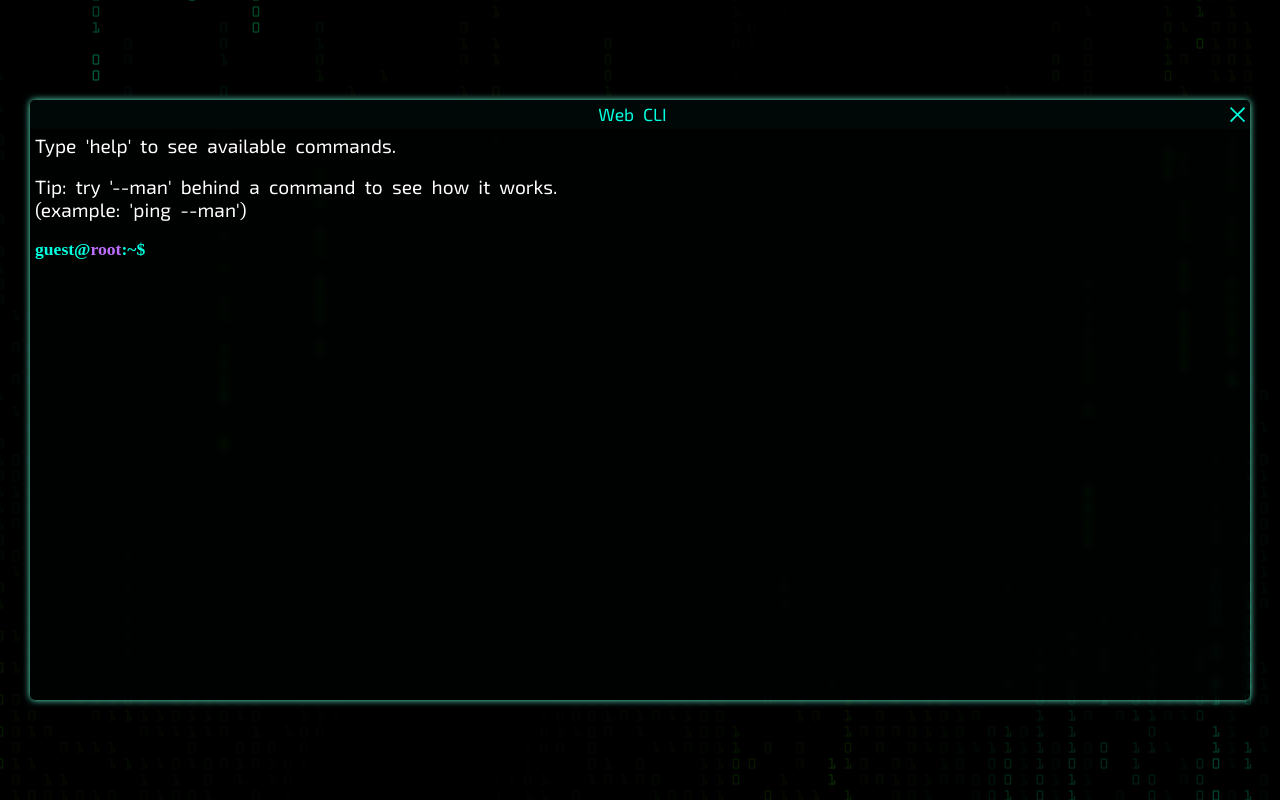
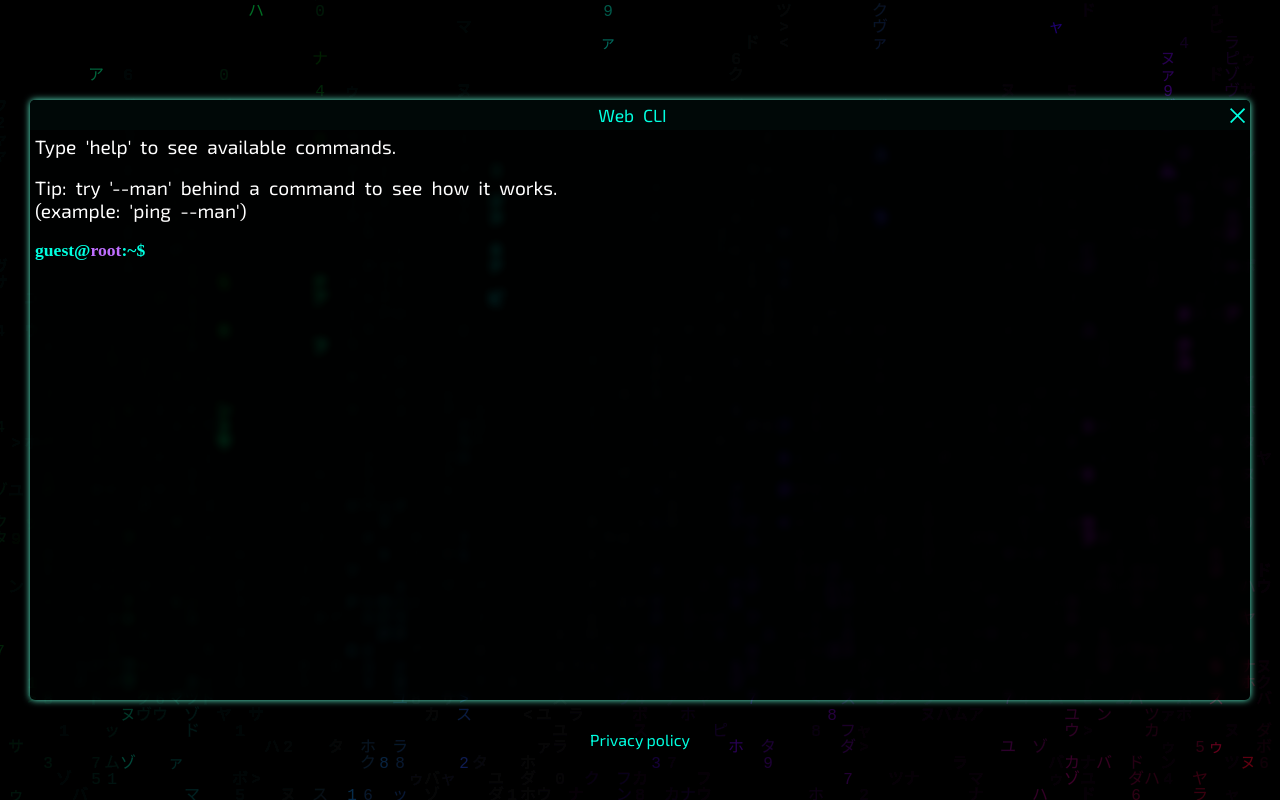
Before and after one commit to lukasbuschdev/cli, an Angular app: page / in a window 1280 px wide. Built offline with nearby package versions, Linux system fonts and the light colour scheme; a web font is replaced by a local one.

Commit message:
**updated**: more minor style updates (also background/canva), deleted some more unnessesary code

```diff
--- a/src/app/app.component.html
+++ b/src/app/app.component.html
@@ -1,4 +1,5 @@
 <canvas id="canvas"></canvas>
 <div class="column wrapper">
     <app-cmd></app-cmd>
+    <a class="link" href="https://lukasbusch.dev/privacy-policy" target="_blank">Privacy policy</a>
 </div>
--- a/src/app/app.component.scss
+++ b/src/app/app.component.scss
@@ -20,14 +20,30 @@
   }
 
   .wrapper {
+    height: 100vh;
+    height: 100dvh;
     position: relative;
     z-index: 1;
     background-color: transparent;
+
+    .link {
+      height: 30px;
+      width: 200px;
+      position: absolute;
+      bottom: 5vh;
+      left: 50%;
+      transform: translateX(-100px);
+      font-family: 'Exo 2';
+      color: $blue;
+      text-align: center;
+      cursor: pointer;
+    }
   }
 
-  app-header,
-  router-outlet,
-  app-footer {
-    position: relative;
-    background-color: transparent;
+  @media(max-width: 650px) {
+    .wrapper {
+      .link {
+        display: none;
+      }
+    }
   }
--- a/src/app/app.component.ts
+++ b/src/app/app.component.ts
@@ -63,12 +63,11 @@ export class AppComponent {
   private createGradient(ctx: CanvasRenderingContext2D, width: number, height: number): CanvasGradient {
     const gradient = ctx.createLinearGradient(0, 0, width, height);
     gradient.addColorStop(0, '#00ffc83d');
-    gradient.addColorStop(0.2, '#003300');
-    gradient.addColorStop(0.3, '#1ba5003d');
-    gradient.addColorStop(0.5, 'transparent');
-    gradient.addColorStop(0.7, '#1ba5003d');
-    gradient.addColorStop(0.8, '#003300');
-    gradient.addColorStop(1, '#00ffc83d');
+    gradient.addColorStop(0.2, '#007c00ff');
+    gradient.addColorStop(0.4, '#009aa5da');
+    gradient.addColorStop(0.6, '#2900a5da');
+    gradient.addColorStop(0.8, '#8900a5c5');
+    gradient.addColorStop(1, '#b20000ff');
     return gradient;
   }
 }
--- a/src/app/cmd/cmd.component.html
+++ b/src/app/cmd/cmd.component.html
@@ -1,7 +1,7 @@
 <div id="cmd" class="section-container center">
     <div #terminalContainer class="terminal column" role="main" elementtiming="terminal">
         <div class="header row between">
-            <div class="empty-space"></div>
+            <a class="link" href="https://lukasbusch.dev/privacy-policy">Privacy policy</a>
             <span>Web CLI</span>
             <img (click)="utils.goToPortfolio()" src="img/close.svg">
         </div>
--- a/src/app/cmd/cmd.component.scss
+++ b/src/app/cmd/cmd.component.scss
@@ -34,11 +34,21 @@
     background-color: $dark-blue;
     padding: 0 5px;
 
+    .link {
+        width: 0;
+        font-family: 'Exo 2';
+        font-size: 0.8rem;
+        color: $blue;
+        overflow: hidden;
+        cursor: pointer;
+    }
+
     span {
         font-size: 1.1rem;
         font-weight: 400;
         color: $blue;
     }
+
 
     img {
         height: 15px;
@@ -276,3 +286,11 @@
         padding: 10px 15px;
     }
 }
+
+@media(max-width: 650px) {
+    .header {
+        .link {
+            width: fit-content;
+        }
+    }
+}
--- a/src/app/cmd/help/help.component.scss
+++ b/src/app/cmd/help/help.component.scss
@@ -1,7 +1,6 @@
 @use 'variables' as *;
 
 span {
-    // font-family: 'OCRAbyBT', sans-serif;
     font-size: 1.2rem;
     font-weight: 400;
     color: var(--txt-white);
--- a/src/app/models/symbol.ts
+++ b/src/app/models/symbol.ts
@@ -7,7 +7,7 @@ export class Symbol {
     canvasHeight: any;
 
     constructor(x: any, y: any, fontSize: number, canvasHeight: any) {
-        this.characters = '01 ';
+        this.characters = '  ア   ァ  カ  サ  タ  ナ  ハ  マ  ヤ  ャ  ラ  ダ  バ  ピ  ウ  ゥ  ク  ス  ツ  ヌ  フ  ム  ユ  ホ  ゴ  ゾ  ド  ボ  ヴ  ッ  ン  0  1  2  3  4  5  6  7  8  9  <  > ';
         this.x = x;
         this.y = y;
         this.fontSize = fontSize;
@@ -26,4 +26,3 @@ export class Symbol {
         }
     }
 }
-// this.characters = 'アァカサタナハマヤャラワガザダバパイィキシチニヒミリヰギジヂビピウゥクスツヌフムユュルグズブヅプエェケセテネヘメレヱゲゼデベペオォコソトノホモヨョロヲゴゾドボポヴッン0123456789ABCDEFGHIJKLMNOPQRSTUVWXYZ<>';
--- a/src/styles.scss
+++ b/src/styles.scss
@@ -28,15 +28,6 @@
   font-style: normal;
   font-weight: 600;
   src: url('/media/exo-2-v24-latin-600.woff2') format('woff2'); /* Chrome 36+, Opera 23+, Firefox 39+, Safari 12+, iOS 10+ */
-}
-
-/* OCRAbyBT - latin */
-@font-face {
-  font-display: swap;
-  font-family: 'OCRAbyBT';  // This is the name you'll use in your CSS.
-  font-style: normal;
-  font-weight: 400;
-  src: local('OCRAbyBT Regular'), url('/media/OCRAbyBT-Regular.ttf') format('truetype');
 }
 
 
```
